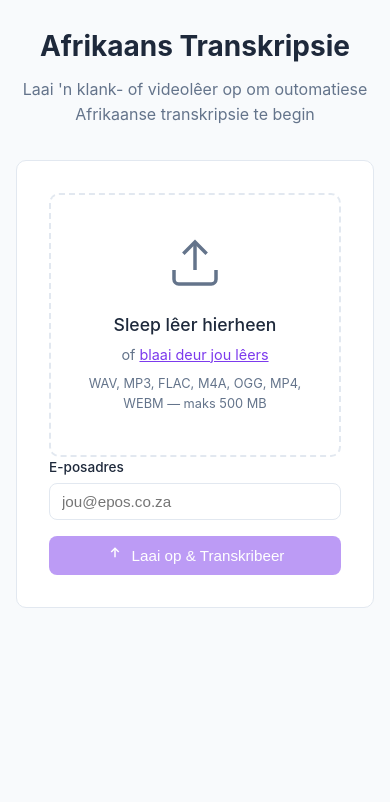
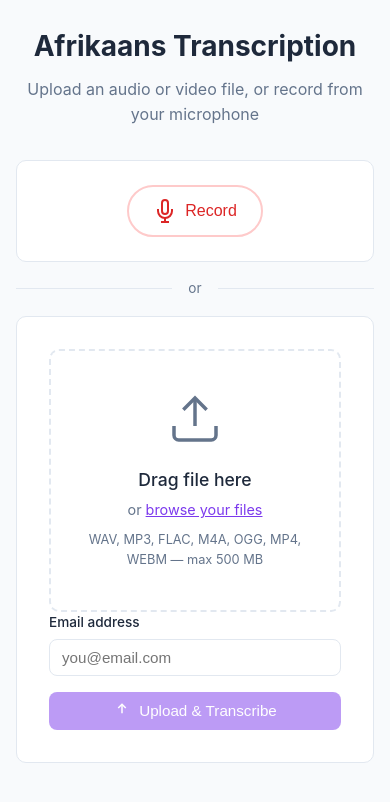
Before and after one commit to Gerben007/Afrikaans-Transcriber, a FastAPI app: page / in a window 390 px wide. Shown: the top 802 px of the page. Run offline with FastAPI, Linux system fonts and the light colour scheme.

Commit message:
Add mic recording, English UI, filenames, progress in job queue
- Microphone recording: Record button captures audio via browser
  MediaRecorder API, creates timestamped file, auto-fills upload
- All UI text switched from Afrikaans to English
- Job queue shows original filename + date instead of job ID
- Progress bars shown inline on active jobs in the queue list
- original_filename column added to jobs table (migration 004)
- Recording filenames use format "Recording YYYY-MM-DD at HH.MM"

https://claude.ai/code/session_01PGhVe1Xs9ZBoDLxYkKCQF9

```diff
--- a/app/api/routes/jobs.py
+++ b/app/api/routes/jobs.py
@@ -53,6 +53,7 @@ async def get_job(job_id: UUID, db: AsyncSession = Depends(get_db)):
         job_id=job.job_id,
         status=job.status,
         client_email=job.client_email,
+        original_filename=job.original_filename,
         progress=job.progress or 0,
         audio_duration=job.audio_duration,
         audio_url=audio_url,
--- a/app/api/routes/upload.py
+++ b/app/api/routes/upload.py
@@ -62,6 +62,7 @@ async def upload_audio(
     job = Job(
         job_id=job_id,
         client_email=client_email,
+        original_filename=file.filename or "recording.webm",
         audio_path=object_key,
         status="pending",
     )
--- a/app/api/schemas.py
+++ b/app/api/schemas.py
@@ -14,6 +14,7 @@ class JobResponse(BaseModel):
     job_id: UUID
     status: str
     client_email: str
+    original_filename: Optional[str] = None
     progress: int = 0
     audio_duration: Optional[float] = None
     audio_url: Optional[str] = None
--- a/app/core/models.py
+++ b/app/core/models.py
@@ -15,6 +15,7 @@ class Job(Base):
 
     job_id = Column(UUID(as_uuid=True), primary_key=True, default=uuid.uuid4)
     client_email = Column(String(255), nullable=False)
+    original_filename = Column(String(500), nullable=True)
     audio_path = Column(Text, nullable=False)
     transcript_path = Column(Text, nullable=True)
     transcript_json_path = Column(Text, nullable=True)
--- a/app/static/css/style.css
+++ b/app/static/css/style.css
@@ -102,6 +102,89 @@ body {
 
 .upload-header p {
     color: var(--text-muted);
+}
+
+/* Record Card */
+.record-card {
+    background: var(--card-bg);
+    border: 1px solid var(--border);
+    border-radius: var(--radius);
+    padding: 1.5rem;
+    display: flex;
+    align-items: center;
+    justify-content: center;
+    gap: 1rem;
+}
+
+.btn-record {
+    display: flex;
+    align-items: center;
+    gap: 0.5rem;
+    padding: 0.75rem 1.5rem;
+    background: var(--card-bg);
+    color: var(--danger);
+    border: 2px solid #fecaca;
+    border-radius: 999px;
+    font-size: 1rem;
+    font-weight: 500;
+    cursor: pointer;
+    transition: all 0.2s;
+}
+
+.btn-record:hover {
+    background: #fef2f2;
+    border-color: var(--danger);
+}
+
+.btn-record.recording {
+    background: var(--danger);
+    color: white;
+    border-color: var(--danger);
+    animation: recordPulse 1.5s infinite;
+}
+
+@keyframes recordPulse {
+    0%, 100% { box-shadow: 0 0 0 0 rgba(220, 38, 38, 0.4); }
+    50% { box-shadow: 0 0 0 10px rgba(220, 38, 38, 0); }
+}
+
+.recording-status {
+    display: flex;
+    align-items: center;
+    gap: 0.5rem;
+    font-family: "SF Mono", "Fira Code", monospace;
+    font-size: 0.9rem;
+    color: var(--danger);
+}
+
+.recording-dot {
+    width: 10px;
+    height: 10px;
+    background: var(--danger);
+    border-radius: 50%;
+    animation: blink 1s infinite;
+}
+
+@keyframes blink {
+    0%, 100% { opacity: 1; }
+    50% { opacity: 0.3; }
+}
+
+.divider-or {
+    display: flex;
+    align-items: center;
+    gap: 1rem;
+    margin: 1rem 0;
+    color: var(--text-muted);
+    font-size: 0.85rem;
+}
+
+.divider-or::before,
+.divider-or::after {
+    content: "";
+    flex: 1;
+    height: 1px;
+    background: var(--border);
 }
 
 .upload-card {
--- a/app/static/js/app.js
+++ b/app/static/js/app.js
@@ -76,7 +76,7 @@
         formData.append("client_email", emailInput.value);
 
         submitBtn.disabled = true;
-        submitBtn.innerHTML = '<div class="spinner" style="width:18px;height:18px;border-width:2px;"></div> Laai op...';
+        submitBtn.innerHTML = '<div class="spinner" style="width:18px;height:18px;border-width:2px;"></div> Uploading...';
         progressWrap.classList.remove("hidden");
 
         try {
@@ -86,7 +86,7 @@
             });
 
             if (!response.ok) {
-                let msg = "Upload het misluk";
+                let msg = "Upload failed";
                 try {
                     const err = await response.json();
                     msg = err.detail || JSON.stringify(err);
@@ -95,11 +95,10 @@
             }
 
             const data = await response.json();
-            saveToHistory(data.job_id, emailInput.value);
-            // Redirect to editor
+            saveToHistory(data.job_id, emailInput.value, selectedFile.name);
             window.location.href = `/editor/${data.job_id}`;
         } catch (err) {
-            alert("Fout: " + err.message);
+            alert("Error: " + err.message);
             resetForm();
         }
     });
@@ -111,7 +110,7 @@
                 <polyline points="17 8 12 3 7 8"/>
                 <line x1="12" y1="3" x2="12" y2="15"/>
             </svg>
-            Laai op & Transkribeer`;
+            Upload & Transcribe`;
         progressWrap.classList.add("hidden");
         progressFill.style.width = "0%";
         progressLabel.textContent = "0%";
@@ -131,15 +130,22 @@
                     json: () => Promise.resolve(JSON.parse(xhr.responseText)),
                 });
             });
-            xhr.addEventListener("error", () => reject(new Error("Netwerk fout")));
+            xhr.addEventListener("error", () => reject(new Error("Network error")));
             xhr.send(formData);
         });
     }
 
     // --- History ---
-    function saveToHistory(jobId, email) {
+    function saveToHistory(jobId, email, filename) {
         const history = getHistory();
-        history.unshift({ job_id: jobId, email, date: new Date().toISOString(), status: "pending" });
+        history.unshift({
+            job_id: jobId,
+            email,
+            filename: filename || "Recording",
+            date: new Date().toISOString(),
+            status: "pending",
+            progress: 0,
+        });
         if (history.length > 20) history.pop();
         localStorage.setItem(HISTORY_KEY, JSON.stringify(history));
     }
@@ -165,28 +171,58 @@
             const link = document.createElement("a");
             link.href = `/editor/${item.job_id}`;
             link.className = "job-card-left";
-            link.innerHTML = `
-                <code>${item.job_id.substring(0, 8)}...</code>
-                <span>${formatDate(item.date)}</span>
-            `;
+
+            const nameEl = document.createElement("span");
+            nameEl.className = "job-filename";
+            nameEl.textContent = item.filename || item.job_id.substring(0, 8) + "...";
+
+            const dateEl = document.createElement("span");
+            dateEl.className = "job-date";
+            dateEl.textContent = formatDate(item.date);
+
+            link.appendChild(nameEl);
+            link.appendChild(dateEl);
             card.appendChild(link);
 
+            // Right side: progress bar or badge + delete
             const right = document.createElement("div");
-            right.style.cssText = "display:flex;align-items:center;gap:0.5rem;";
+            right.className = "job-card-right";
 
-            const badge = document.createElement("span");
-            badge.className = `badge badge-${item.status || "pending"}`;
-            badge.textContent = item.status || "pending";
-            right.appendChild(badge);
+            if (item.status === "processing" || item.status === "pending") {
+                const progressWrap = document.createElement("div");
+                progressWrap.className = "job-progress-wrap";
+
+                const bar = document.createElement("div");
+                bar.className = "job-progress-track";
+                const fill = document.createElement("div");
+                fill.className = "job-progress-fill";
+                fill.style.width = (item.progress || 0) + "%";
+                fill.dataset.jobId = item.job_id;
+                bar.appendChild(fill);
+                progressWrap.appendChild(bar);
+
+                const pctLabel = document.createElement("span");
+                pctLabel.className = "job-progress-label";
+                pctLabel.textContent = (item.progress || 0) + "%";
+                pctLabel.dataset.jobId = item.job_id;
+                progressWrap.appendChild(pctLabel);
+
+                right.appendChild(progressWrap);
+            } else {
+                const badge = document.createElement("span");
+                badge.className = `badge badge-${item.status || "pending"}`;
+                badge.textContent = item.status || "pending";
+                right.appendChild(badge);
+            }
 
             const delBtn = document.createElement("button");
             delBtn.className = "btn-icon";
-            delBtn.title = "Verwyder";
+            delBtn.title = "Delete";
             delBtn.innerHTML = "&times;";
             delBtn.style.cssText = "color:#dc2626;font-size:1.2rem;";
             delBtn.addEventListener("click", async (e) => {
                 e.stopPropagation();
-                if (!confirm("Verwyder hierdie transkripsie?")) return;
+                if (!confirm("Delete this transcription?")) return;
                 try {
                     await fetch(`/api/v1/jobs/${item.job_id}`, { method: "DELETE" });
                 } catch {}
@@ -199,7 +235,7 @@
             card.appendChild(right);
             jobsList.appendChild(card);
 
-            // Poll for status updates
+            // Poll for status updates on active jobs
             if (item.status === "pending" || item.status === "processing") {
                 pollJobStatus(item.job_id);
             }
@@ -213,8 +249,15 @@
                 const res = await fetch(`/api/v1/jobs/${jobId}`);
                 if (!res.ok) return;
                 const data = await res.json();
-                updateHistoryStatus(jobId, data.status);
-                if (data.status === "completed" || data.status === "failed") {
+                updateHistoryStatus(jobId, data.status, data.progress, data.original_filename);
+
+                // Update progress bar in the UI
+                const fill = document.querySelector(`.job-progress-fill[data-job-id="${jobId}"]`);
+                const label = document.querySelector(`.job-progress-label[data-job-id="${jobId}"]`);
+                if (fill) fill.style.width = (data.progress || 0) + "%";
+                if (label) label.textContent = (data.progress || 0) + "%";
+
+                if (data.status === "completed" || data.status === "failed" || data.status === "cancelled") {
                     clearInterval(pollTimers[jobId]);
                     delete pollTimers[jobId];
                     renderHistory();
@@ -225,11 +268,13 @@
         pollTimers[jobId] = setInterval(check, POLL_INTERVAL);
     }
 
-    function updateHistoryStatus(jobId, status) {
+    function updateHistoryStatus(jobId, status, progress, filename) {
         const history = getHistory();
         const item = history.find(h => h.job_id === jobId);
         if (item) {
             item.status = status;
+            if (progress !== undefined) item.progress = progress;
+            if (filename && !item.filename) item.filename = filename;
             localStorage.setItem(HISTORY_KEY, JSON.stringify(history));
         }
     }
@@ -241,10 +286,89 @@
     }
 
     function formatDate(iso) {
-        return new Date(iso).toLocaleDateString("af-ZA", {
+        return new Date(iso).toLocaleDateString("en-ZA", {
             day: "numeric", month: "short", hour: "2-digit", minute: "2-digit",
         });
     }
 
+    // --- Microphone Recording ---
+    const recordBtn = document.getElementById("record-btn");
+    const recordLabel = document.getElementById("record-label");
+    const recordingStatus = document.getElementById("recording-status");
+    const recordingTime = document.getElementById("recording-time");
+
+    let mediaRecorder = null;
+    let audioChunks = [];
+    let recordingStartTime = null;
+    let recordingTimer = null;
+
+    if (recordBtn) {
+        recordBtn.addEventListener("click", async () => {
+            if (mediaRecorder && mediaRecorder.state === "recording") {
+                stopRecording();
+            } else {
+                await startRecording();
+            }
+        });
+    }
+
+    async function startRecording() {
+        try {
+            const stream = await navigator.mediaDevices.getUserMedia({ audio: true });
+            audioChunks = [];
+
+            const mimeType = MediaRecorder.isTypeSupported("audio/webm;codecs=opus")
+                ? "audio/webm;codecs=opus"
+                : "audio/webm";
+
+            mediaRecorder = new MediaRecorder(stream, { mimeType });
+
+            mediaRecorder.addEventListener("dataavailable", (e) => {
+                if (e.data.size > 0) audioChunks.push(e.data);
+            });
+
+            mediaRecorder.addEventListener("stop", () => {
+                stream.getTracks().forEach(t => t.stop());
+
+                const now = new Date();
+                const dateStr = now.toISOString().slice(0, 10);
+                const timeStr = now.toTimeString().slice(0, 5).replace(":", ".");
+                const recName = `Recording ${dateStr} at ${timeStr}.webm`;
+
+                const blob = new Blob(audioChunks, { type: mimeType });
+                const file = new File([blob], recName, { type: mimeType });
+
+                setFile(file);
+                recordBtn.classList.remove("recording");
+                recordLabel.textContent = "Record";
+                recordingStatus.classList.add("hidden");
+                clearInterval(recordingTimer);
+            });
+
+            mediaRecorder.start(1000);
+            recordingStartTime = Date.now();
+            recordBtn.classList.add("recording");
+            recordLabel.textContent = "Stop";
+            recordingStatus.classList.remove("hidden");
+
+            recordingTimer = setInterval(() => {
+                const elapsed = Math.floor((Date.now() - recordingStartTime) / 1000);
+                const m = Math.floor(elapsed / 60);
+                const s = elapsed % 60;
+                recordingTime.textContent = String(m).padStart(2, "0") + ":" + String(s).padStart(2, "0");
+            }, 500);
+
+        } catch (err) {
+            alert("Could not access microphone. Please grant permission in your browser.");
+            console.error("Microphone error:", err);
+        }
+    }
+
+    function stopRecording() {
+        if (mediaRecorder && mediaRecorder.state === "recording") {
+            mediaRecorder.stop();
+        }
+    }
+
     renderHistory();
 })();
--- a/app/templates/index.html
+++ b/app/templates/index.html
@@ -1,9 +1,9 @@
 <!DOCTYPE html>
-<html lang="af">
+<html lang="en">
 <head>
     <meta charset="UTF-8">
     <meta name="viewport" content="width=device-width, initial-scale=1.0">
-    <title>Afrikaans Transkripsie</title>
+    <title>Afrikaans Transcription Service</title>
     <link rel="stylesheet" href="/static/css/style.css">
 </head>
 <body>
@@ -18,7 +18,7 @@
                     <line x1="8" y1="23" x2="16" y2="23"/>
                 </svg>
             </div>
-            <a href="/" class="sidebar-icon active" title="Tuis">
+            <a href="/" class="sidebar-icon active" title="Home">
                 <svg width="22" height="22" viewBox="0 0 24 24" fill="none" stroke="currentColor" stroke-width="2">
                     <path d="M3 9l9-7 9 7v11a2 2 0 0 1-2 2H5a2 2 0 0 1-2-2z"/>
                     <polyline points="9 22 9 12 15 12 15 22"/>
@@ -30,9 +30,28 @@
         <main class="main-content">
             <div class="upload-page">
                 <div class="upload-header">
-                    <h1>Afrikaans Transkripsie</h1>
-                    <p>Laai 'n klank- of videol&#234;er op om outomatiese Afrikaanse transkripsie te begin</p>
+                    <h1>Afrikaans Transcription</h1>
+                    <p>Upload an audio or video file, or record from your microphone</p>
                 </div>
+
+                <!-- Record Card -->
+                <div class="record-card">
+                    <button id="record-btn" class="btn-record" title="Record from microphone">
+                        <svg id="mic-icon" width="24" height="24" viewBox="0 0 24 24" fill="none" stroke="currentColor" stroke-width="2">
+                            <path d="M12 1a3 3 0 0 0-3 3v8a3 3 0 0 0 6 0V4a3 3 0 0 0-3-3z"/>
+                            <path d="M19 10v2a7 7 0 0 1-14 0v-2"/>
+                            <line x1="12" y1="19" x2="12" y2="23"/>
+                            <line x1="8" y1="23" x2="16" y2="23"/>
+                        </svg>
+                        <span id="record-label">Record</span>
+                    </button>
+                    <div id="recording-status" class="recording-status hidden">
+                        <div class="recording-dot"></div>
+                        <span id="recording-time">00:00</span>
+                    </div>
+                </div>
+
+                <div class="divider-or"><span>or</span></div>
 
                 <!-- Upload Card -->
                 <div class="upload-card">
@@ -45,9 +64,9 @@
                                     <line x1="12" y1="3" x2="12" y2="15"/>
                                 </svg>
                             </div>
-                            <p class="drop-text">Sleep l&#234;er hierheen</p>
-                            <p class="drop-hint">of <span class="drop-browse">blaai deur jou l&#234;ers</span></p>
-                            <p class="drop-formats">WAV, MP3, FLAC, M4A, OGG, MP4, WEBM &mdash; maks 500 MB</p>
+                            <p class="drop-text">Drag file here</p>
+                            <p class="drop-hint">or <span class="drop-browse">browse your files</span></p>
+                            <p class="drop-formats">WAV, MP3, FLAC, M4A, OGG, MP4, WEBM &mdash; max 500 MB</p>
                             <input type="file" id="file-input" accept=".wav,.mp3,.flac,.m4a,.ogg,.opus,.mp4,.webm,.3gp,.aac" hidden>
                         </div>
 
@@ -64,8 +83,8 @@
                         </div>
 
                         <div class="form-row">
-                            <label for="email">E-posadres</label>
-                            <input type="email" id="email" placeholder="jou@epos.co.za" required>
+                            <label for="email">Email address</label>
+                            <input type="email" id="email" placeholder="you@email.com" required>
                         </div>
 
                         <div id="progress-wrap" class="progress-wrap hidden">
@@ -80,14 +99,14 @@
                                 <polyline points="17 8 12 3 7 8"/>
                                 <line x1="12" y1="3" x2="12" y2="15"/>
                             </svg>
-                            Laai op &amp; Transkribeer
+                            Upload &amp; Transcribe
                         </button>
                     </form>
                 </div>
 
                 <!-- Recent Jobs -->
                 <div id="jobs-section" class="jobs-section hidden">
-                    <h2>Onlangse Transkripsies</h2>
+                    <h2>Recent Transcriptions</h2>
                     <div id="jobs-list" class="jobs-list"></div>
                 </div>
             </div>
```
Also changed, not shown: other parts of app/static/css/style.css (+49 -9 lines), alembic/versions/004_add_original_filename.py (added, +22 -0 lines), app/static/js/editor.js (+24 -24 lines), app/templates/editor.html (+19 -19 lines).
